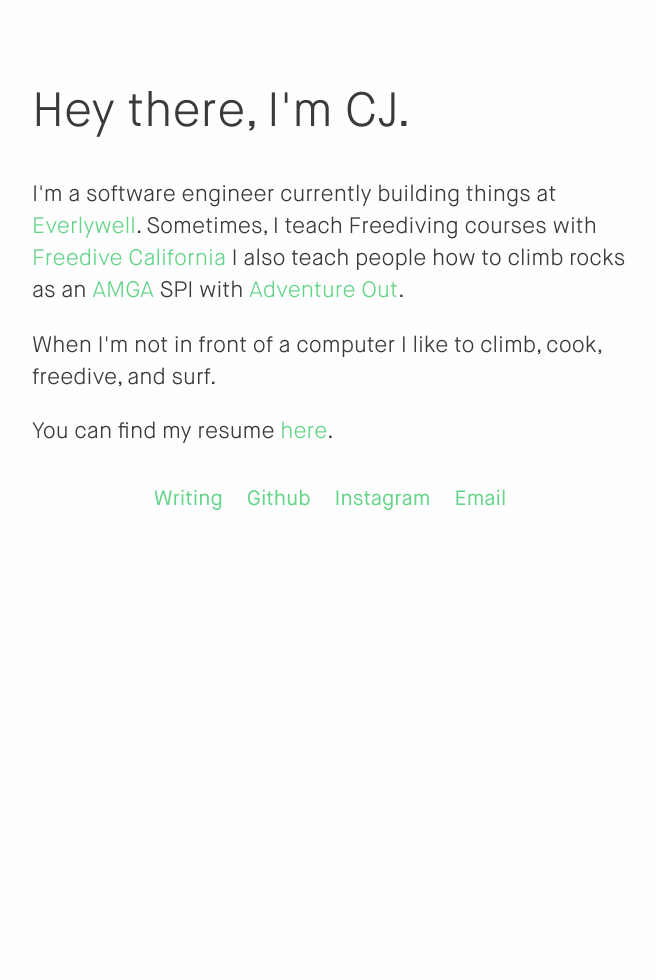
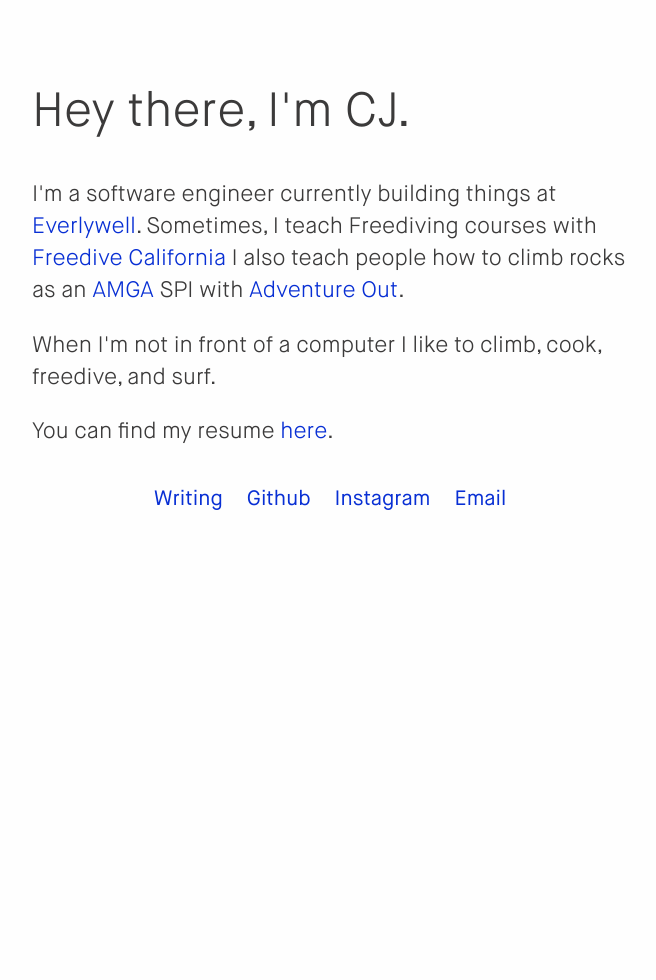
Before and after one commit to cjessett/cjessett.github.io, a Jekyll site: the page built from index.html, in a window 1280 px wide. Shown: the whole page, without its empty margins (298-954 px from the left). Built offline with Jekyll 4.4.1, drawn with Linux system fonts in a browser that asks for light colours; nearby versions of some CDN libraries; some web fonts are replaced; a style sheet for code colours, icons or effects is not loaded.

Commit message:
Update main.scss

```diff
--- a/css/main.scss
+++ b/css/main.scss
@@ -42,7 +42,7 @@
 }
 
 a {
-  color: #63d488;
+  color: rgb(8,47,212);
   text-decoration: none;
   line-height: inherit;
   cursor: pointer;
```
